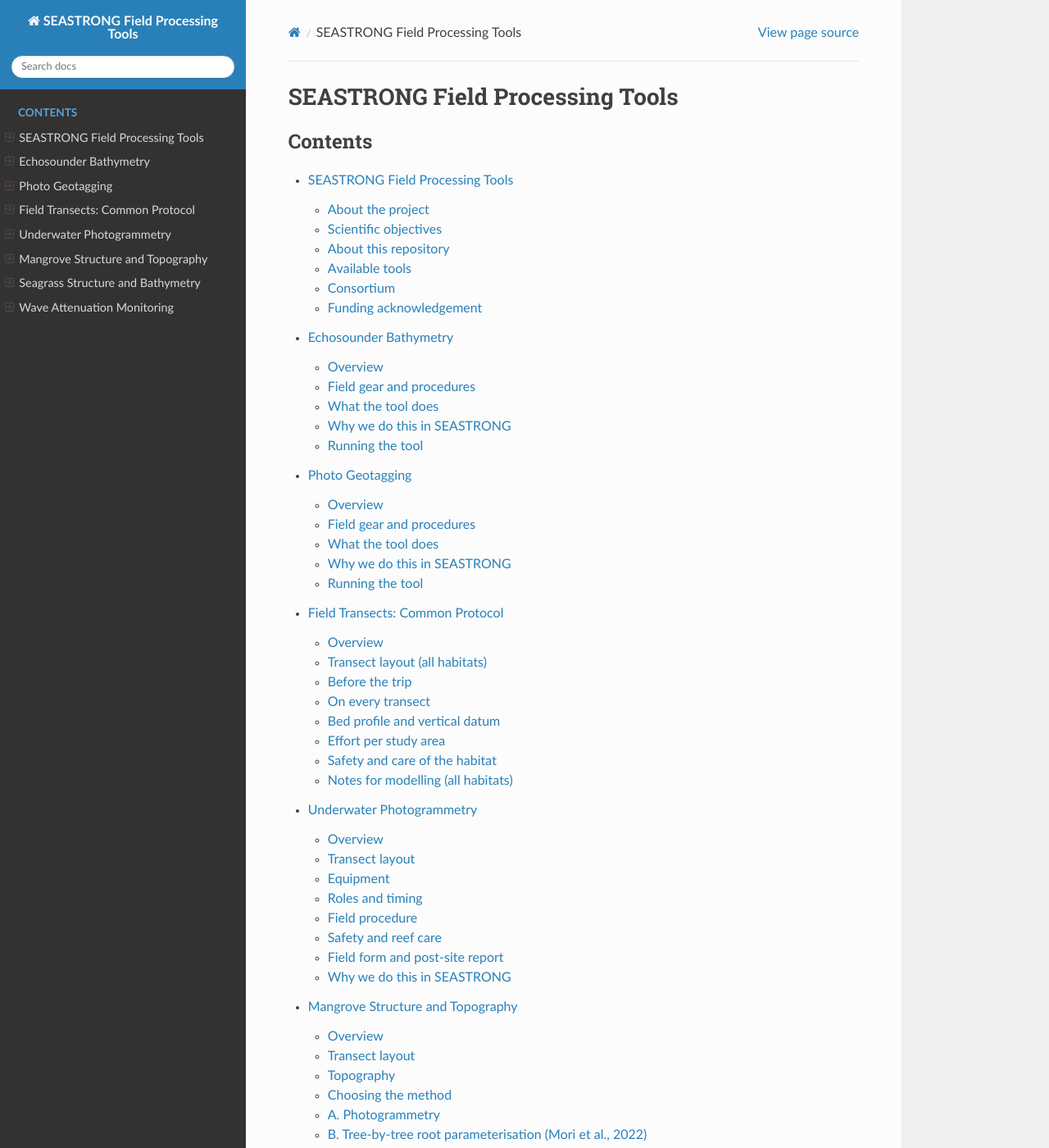
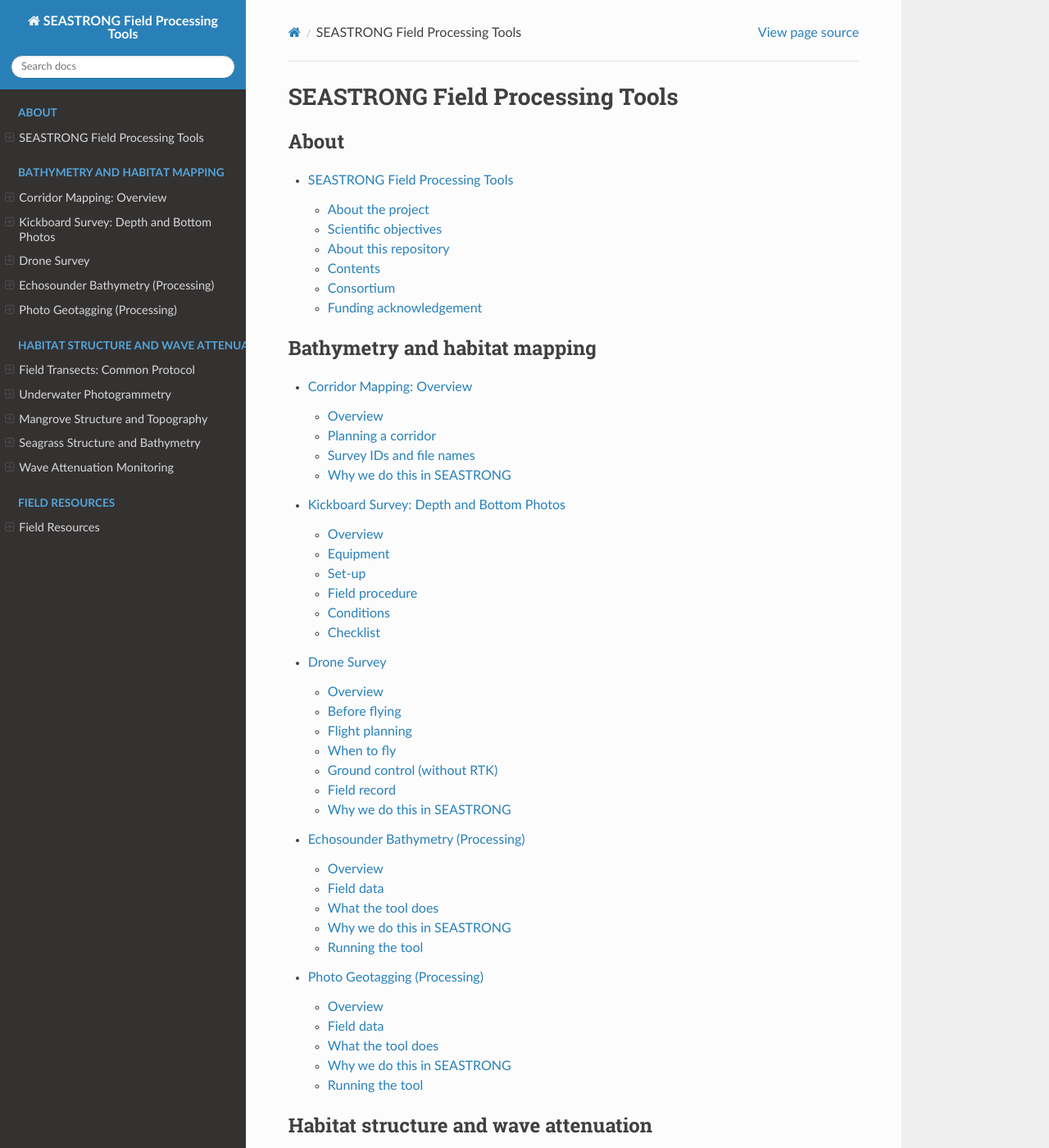
Before and after one commit to Alerovere/seastrong-field-tools, a Sphinx documentation site: the page built from docs/index.rst, in a window 1280 px wide and 1400 px high. Shown: the whole window at 82% size. Built offline with Sphinx 7.4.7 and the Read the Docs theme 3.1.0, drawn with Linux system fonts in a browser that asks for light colours; some of the changed lines change nothing that is shown; some of the changed text lies outside the part shown.

Commit message:
update to docs structure

```diff
--- /dev/null
+++ b/docs/corridor_mapping.md
@@ -0,0 +1,39 @@
+# Corridor Mapping: Overview
+
+## Overview
+
+In each corridor, SEASTRONG maps **bathymetry** and **habitats** at corridor scale, mainly from satellite imagery: satellite-derived bathymetry (SDB) and habitat classification. These products need **field data for calibration and validation**. This part of the documentation describes how the field data are collected and processed:
+
+| Dataset | Field method | Processing | Used for |
+| --- | --- | --- | --- |
+| Depth points | [Kickboard survey](kickboard_survey.md) (echosounder) | [Echosounder bathymetry](echosounder_bathymetry.md) | Calibration and validation of satellite-derived bathymetry; bathymetry of the hydrodynamic models |
+| Geotagged bottom photos | [Kickboard survey](kickboard_survey.md) (downward camera) | [Photo geotagging](photo_geotagging.md) | Ground truth for habitat maps; record of habitat condition |
+| Drone imagery | [Drone survey](drone_survey.md) | Orthomosaic and surface model | High-resolution habitat maps of reef flats, seagrass and mangroves; link between transects and satellite maps |
+
+The transect surveys (habitat structure and wave attenuation, see [Field transects](field_transects.md)) are a separate operation at a much smaller scale. They are usually done in the same corridors and the same field campaign.
+
+---
+
+## Planning a corridor
+
+- **Cover the whole corridor and the whole depth range.** Satellite-derived bathymetry is calibrated and validated with depth points, so the points must span all depths and all bottom types (sand, seagrass, coral, rubble) present in the corridor, not only the easiest areas.
+- **Use several tracks, not one line.** Swim or fly parallel lines across the corridor, from the deepest accessible water to the shore, plus a few lines along the shore at different depths. Points are later split into a calibration and a validation set, so they need to be spread out.
+- **Choose the timing for each dataset:**
+  - depth points can be collected at any tide, because they are tide-corrected in processing; note the times;
+  - bottom photos need clear water and are best in the middle of the day with low waves;
+  - drone flights need low tide, calm water and a low sun (see [Drone survey](drone_survey.md)).
+- **Combine with the transects** where possible: run at least one kickboard track along each transect of the corridor, so that the transect data and the corridor maps can be compared.
+
+---
+
+## Survey IDs and file names
+
+Each mapping survey gets an ID built like the transect IDs: **area + date (DDMMYY) + corridor + survey type**, with survey type `bathy` for the kickboard survey (depth and photos) and `drone` for the drone survey. For example: `BZ140327C1bathy`, `BZ150327C1drone`. If more than one survey of the same type is done in a corridor on the same day, add a letter: `BZ140327C1bathyB`.
+
+All files and folders start with the survey ID; see [Field resources](field_resources.md#naming-rules).
+
+---
+
+## Why we do this in SEASTRONG
+
+In **WP1, Task 1.2** (mapping the physical environment within corridors), bathymetry and habitat maps are core deliverables; they are produced mainly from satellite imagery, which needs field data for calibration and validation. In **WP4, Task 4.5**, the bathymetry is also used to set up the hydrodynamic models (XBeach).
--- /dev/null
+++ b/docs/drone_survey.md
@@ -0,0 +1,56 @@
+# Drone Survey
+
+## Overview
+
+Drone imagery gives high-resolution maps of reef flats, seagrass beds and mangrove canopy, between the scale of the transects and that of the satellite images. From the photos, an **orthomosaic** (a georeferenced image of the whole area) and a **surface model** are produced. They are used to map habitats in detail, to link the transects to the satellite maps, and, in mangroves, to describe the canopy and the exposed intertidal areas.
+
+Any consumer drone with a good camera can be used. Positions come from the **drone's own GNSS** (no RTK): the absolute position of the maps is accurate to a few metres, which is enough to compare them with satellite images and with the field data collected with handheld GNSS.
+
+---
+
+## Before flying
+
+- **Rules and permits:** follow the national drone regulations of the study area and the conditions of the research permit (protected areas, wildlife, distance from people and villages). The pilot must have the qualifications required locally.
+- **Safety:** fly within visual line of sight, with an observer; check batteries, propellers and the home point before each flight; do not fly in strong wind or rain.
+- **Area:** plan the flight area to cover the corridor section of interest, including the transects of the corridor.
+
+---
+
+## Flight planning
+
+| Parameter | Guidance |
+| --- | --- |
+| Altitude | Typically 60–100 m above take-off: a lower altitude gives finer detail but more photos and battery |
+| Overlap | At least 75% along track and 70% across track; over water use **at least 80% / 80%**, because the image matching is harder on water |
+| Camera | Pointing straight down (nadir); exposure and white balance fixed if the drone allows it |
+| Flight lines | Parallel lines, planned with the drone's mission app |
+
+---
+
+## When to fly
+
+- **Low tide**, so that reef flats, seagrass and the mangrove fringe are as shallow or as exposed as possible.
+- **Low sun** (early morning, or late afternoon), to avoid **sun glint** on the water surface. Avoid flying around midday in clear sky.
+- **Calm water and little wind**: ripples and waves blur the bottom and make the mosaic fail over water.
+- **Uniform light**: a thin, even overcast is good; avoid scattered clouds that cast moving shadows.
+
+---
+
+## Ground control (without RTK)
+
+Without RTK, the maps are positioned by the drone's GNSS. To check and improve the alignment with the other datasets:
+
+- where there is dry land or emergent reef, place **4–5 visible targets** (e.g. large printed boards) spread across the area, and record their position with a handheld GNSS (averaging the position for a minute);
+- otherwise, the orthomosaic can be aligned in processing to recognisable features in the satellite images.
+
+---
+
+## Field record
+
+For each flight, note: survey ID (e.g. `BZ150327C1drone`), date, start and end time, tide, weather and wind, altitude, overlap, number of photos, and positions of the ground targets. Name the photo folders with the survey ID (see [Field resources](field_resources.md#naming-rules)).
+
+---
+
+## Why we do this in SEASTRONG
+
+In **WP1, Task 1.2**, drone imagery is used together with the bottom photos and the bathymetry to map the extent and condition of the habitats within each corridor, and to link the field transects to the corridor-scale satellite maps.
--- a/docs/echosounder_bathymetry.md
+++ b/docs/echosounder_bathymetry.md
@@ -1,4 +1,4 @@
-# Echosounder Bathymetry
+# Echosounder Bathymetry (Processing)
 
 ## Overview
 
@@ -10,24 +10,13 @@ This tool processes depth data collected with a **Deeper Pro** echosounder and a
 
 ---
 
-## Field gear and procedures
+## Field data
 
-In SEASTRONG, bathymetry and bottom photography are collected simultaneously as part of the same field operation, using a simple floating platform that can be deployed by a single operator. The video tutorial above covers the full setup and field procedure for both datasets together. This page focuses on the bathymetry component only — for the photo geotagging workflow see the [Photo Geotagging](photo_geotagging.md) page.
+The depth points are collected with the [kickboard survey](kickboard_survey.md), together with the bottom photos. This page covers the processing only.
 
-The approach is intentionally low-cost and easy to deploy. It is not designed for high-resolution surveys, but to allow field teams to quickly collect georeferenced depth points over coral reefs and seagrass beds with minimal equipment and logistics.
+### Calibration and validation
 
-### Equipment used for bathymetry
-
-- **Deeper Pro echosounder** — a consumer-grade fish finder that records depth and GPS simultaneously, connecting via Wi-Fi to a smartphone
-- **Smartphone** running the Deeper app
-- **Swimming kickboard** — used as a floating platform; the Deeper Pro is mounted on the underside facing the water, and the smartphone sits on top
-- **Dive mask and fins** — the operator swims while pushing the board along the transect
-
-### Why this approach
-
-The bathymetric points collected with this setup are used to **ground-truth and validate satellite-derived bathymetry** produced elsewhere in SEASTRONG. Satellite-derived bathymetry (SDB) relies on optical remote sensing and requires in-situ depth measurements for calibration and accuracy assessment. The Deeper Pro provides a rapid and affordable way to collect these ground-truth points across the shallow coral reef and seagrass habitats that are the focus of SEASTRONG corridor mapping.
-
-This is why, at the end of the processing notebook, the corrected depth dataset is **split into two subsets**: one for calibration and one for independent validation of the satellite-derived bathymetry model. Keeping these two subsets separate is essential for an unbiased accuracy assessment.
+The depth points are used to **calibrate and validate satellite-derived bathymetry** (see [Corridor mapping](corridor_mapping.md)). This is why, at the end of the processing, the corrected depth dataset is **split into two subsets**: one for calibration and one for independent validation of the satellite-derived bathymetry model. Keeping these two subsets separate is essential for an unbiased accuracy assessment.
 
 ---
 
--- /dev/null
+++ b/docs/field_resources.md
@@ -0,0 +1,51 @@
+# Field Resources
+
+Forms, naming rules and equipment lists shared by all SEASTRONG field surveys.
+
+---
+
+## Field forms
+
+One fillable form per survey, with the field data sheets and the post-site report. Print the field pages on waterproof paper (or copy them onto the slate), then type the data and the report into the same PDF the same day.
+
+| Survey | Form |
+| --- | --- |
+| Reef photogrammetry | {download}`Reef photogrammetry field form, v1.0 <_static/forms/reef_photogrammetry_field_form_v1.0.pdf>` |
+| Mangrove structure and topography | {download}`Mangrove field form, v1.0 <_static/forms/mangrove_field_form_v1.0.pdf>` |
+| Seagrass structure and bathymetry | {download}`Seagrass field form, v1.0 <_static/forms/seagrass_field_form_v1.0.pdf>` |
+
+**Fill the forms in with Adobe Acrobat Reader** (free, [download it here](https://get.adobe.com/reader/)). In Acrobat Reader the survey ID is filled in automatically from study area, date and corridor, and appears on every page, and the form fields are saved correctly. Other viewers (Mac Preview, browsers, phone apps) may not fill in the ID or may not save the fields.
+
+Save each filled form with the data, named `<surveyID>_field_form.pdf`.
+
+---
+
+## Naming rules
+
+### Survey IDs
+
+Every survey has an ID made of **area + date (DDMMYY) + corridor + survey type**:
+
+| Part | Values |
+| --- | --- |
+| Area | `BZ` (Belize), `SC` (Seychelles), `FJ` (Fiji) |
+| Date | Day, month, year of the survey: `140327` = 14 March 2027 |
+| Corridor | `C1` to `C6` |
+| Survey type | Transects: `reef`, `seagrass`, `mangrove`. Corridor mapping: `bathy` (kickboard survey), `drone` |
+
+Examples: `BZ140327C1reef`, `BZ150327C1seagrass`, `BZ160327C1mangrove`, `BZ140327C1bathy`, `BZ150327C1drone`. If two surveys of the same type are done in the same corridor on the same day, add a letter: `BZ140327C1bathyB`.
+
+### Files and folders
+
+Start every file and folder name with the survey ID, then the item: `<surveyID>_<item>`. For example: `FJ020627C1reef_camA/`, `BZ150327C3seagrass_Q05_photo2.jpg`, `BZ140327C1bathy_scan.csv`, `BZ140327C1bathy.gpx`, `BZ140327C1reef_field_form.pdf`.
+
+### Dates and times
+
+- In forms and field sheets, dates are written as **mm/dd/yyyy**; in the survey ID the date is **DDMMYY**.
+- Note the **time zone** of the watch or phone used for the times written in the field.
+
+---
+
+## Equipment
+
+The {download}`equipment purchase list <_static/resources/SEASTRONG_field_equipment_purchase_list.xlsx>` covers the reef, mangrove and seagrass transect surveys, with quantities per field team and columns for price, supplier and purchase status. Pressure sensors and barometric loggers (wave attenuation), the kickboard survey and drones are not included.
--- a/docs/field_transects.md
+++ b/docs/field_transects.md
@@ -31,8 +31,8 @@ The sensor deployment is described on the [wave attenuation](wave_attenuation.md
 | ☐ | Cameras labelled A and B (camera and housing) |
 | ☐ | Bar list prepared: target codes and measured centre-to-centre distance of each scale bar |
 | ☐ | Slates prepared with the field sheet of each habitat |
-| ☐ | Equipment checked against the purchase list |
-| ☐ | Field forms printed: {download}`reef <_static/forms/reef_photogrammetry_field_form_v1.0.pdf>`, {download}`mangrove <_static/forms/mangrove_field_form_v1.0.pdf>`, {download}`seagrass <_static/forms/seagrass_field_form_v1.0.pdf>` |
+| ☐ | Equipment checked against the [purchase list](field_resources.md#equipment) |
+| ☐ | Field forms printed (see [Field resources](field_resources.md#field-forms)) |
 
 Times of depth readings are written from a watch or phone; note the time zone on the slate, so that depths can be corrected for the tide with the pressure-sensor record.
 
@@ -52,7 +52,7 @@ At the end, **photograph the slate** before wiping it, and copy it into the digi
 
 ### File names
 
-Start every file and folder name with the transect ID, then the item: `<transectID>_<item>`, with area `BZ`, `SC` or `FJ`, corridor `C1`–`C6` and habitat `reef`, `seagrass` or `mangrove`. For example: `BZ150327C3seagrass_Q05_photo2.jpg`, `FJ020627C1reef_camA/`. Dates in forms are written as mm/dd/yyyy; in the transect ID the date is DDMMYY.
+Survey IDs, file names and date formats follow the [naming rules](field_resources.md#naming-rules).
 
 ---
 
--- a/docs/index.rst
+++ b/docs/index.rst
@@ -3,13 +3,32 @@ SEASTRONG Field Processing Tools
 
 .. toctree::
    :maxdepth: 2
-   :caption: Contents
+   :caption: About
 
    index_page
+
+.. toctree::
+   :maxdepth: 2
+   :caption: Bathymetry and habitat mapping
+
+   corridor_mapping
+   kickboard_survey
+   drone_survey
    echosounder_bathymetry
    photo_geotagging
+
+.. toctree::
+   :maxdepth: 2
+   :caption: Habitat structure and wave attenuation
+
    field_transects
    underwater_photogrammetry
    mangroves
    seagrass
    wave_attenuation
+
+.. toctree::
+   :maxdepth: 2
+   :caption: Field resources
+
+   field_resources
--- a/docs/index_page.md
+++ b/docs/index_page.md
@@ -34,17 +34,31 @@ This repository is maintained by the **Ca' Foscari University of Venice (UNIVE)*
 
 It hosts field data processing tools developed to support SEASTRONG fieldwork. Each tool is self-contained and designed to be accessible to users with varying levels of coding experience, running primarily in Google Colab.
 
-## Available tools
+## Contents
 
-| Tool | Description | Relevant WP tasks |
+The documentation has three parts:
+
+**Bathymetry and habitat mapping** (corridor scale)
+
+| Page | Description | Relevant WP tasks |
 |------|-------------|-------------------|
-| [Echosounder bathymetry](echosounder_bathymetry.md) | Process depth data from a Deeper Pro echosounder and apply tide corrections | T1.2, T4.5 |
-| [Photo geotagging](photo_geotagging.md) | Geotag time-lapse bottom photos using a GPX track | T1.2, T1.3 |
-| [Field transects](field_transects.md) | Common layout, header, file names, effort and safety for the reef, seagrass and mangrove transects | T1.2, T4.5 |
-| [Underwater photogrammetry](underwater_photogrammetry.md) | Two-camera GoPro rig for SfM surveys on coral reefs | T1.2, T1.3, T2.2, T5.1 |
-| [Mangroves](mangroves.md) | Mangrove structure (photogrammetry, tree-by-tree or manual) and topographic profile | T1.2, T4.5 |
-| [Seagrass](seagrass.md) | Seagrass structure from quadrats and depth profile | T1.2, T4.5 |
+| [Corridor mapping](corridor_mapping.md) | Overview: which field data calibrate and validate the satellite bathymetry and habitat maps, and how to plan a corridor | T1.2 |
+| [Kickboard survey](kickboard_survey.md) | Field method: depth points and bottom photos with an echosounder and a camera on a kickboard | T1.2, T1.3, T4.5 |
+| [Drone survey](drone_survey.md) | Field method: drone imagery of reef flats, seagrass and mangroves | T1.2 |
+| [Echosounder bathymetry](echosounder_bathymetry.md) | Processing: tide correction of the depth points, calibration and validation sets | T1.2, T4.5 |
+| [Photo geotagging](photo_geotagging.md) | Processing: geotagging of the bottom photos with the GPS track | T1.2, T1.3 |
+
+**Habitat structure and wave attenuation** (transect scale)
+
+| Page | Description | Relevant WP tasks |
+|------|-------------|-------------------|
+| [Field transects](field_transects.md) | Common layout, header, effort and safety for the reef, seagrass and mangrove transects | T1.2, T4.5 |
+| [Underwater photogrammetry](underwater_photogrammetry.md) | Reef structure with a two-camera rig | T1.2, T1.3, T2.2, T5.1 |
+| [Mangroves](mangroves.md) | Mangrove structure and topographic profile | T1.2, T4.5 |
+| [Seagrass](seagrass.md) | Seagrass structure from quadrats, and depth profile | T1.2, T4.5 |
 | [Wave attenuation](wave_attenuation.md) | Pressure-sensor deployment, calibration and field validation | T1.2, T4.5 |
+
+**Field resources:** [field forms, naming rules and equipment list](field_resources.md).
 
 ## Consortium
 
--- /dev/null
+++ b/docs/kickboard_survey.md
@@ -0,0 +1,61 @@
+# Kickboard Survey: Depth and Bottom Photos
+
+## Overview
+
+Depth points and bottom photos are collected **in the same operation**, by one snorkeller pushing a kickboard that carries an echosounder and a downward-looking camera. The method is low-cost and quick to deploy. It is not a high-resolution survey: its purpose is to collect many georeferenced depth points and bottom photos across the shallow habitats of a corridor, to calibrate and validate the satellite maps (see [Corridor mapping](corridor_mapping.md)).
+
+**Video tutorial:** [Watch on YouTube](https://youtu.be/1o9oEFoXRG4?si=4JF5xB074aj_Nsrq)
+
+The data are processed with two tools: [Echosounder bathymetry](echosounder_bathymetry.md) (depth points) and [Photo geotagging](photo_geotagging.md) (bottom photos).
+
+---
+
+## Equipment
+
+- **Deeper Pro echosounder**: a consumer-grade sonar that records depth and GPS position, connected by Wi-Fi to a smartphone.
+- **Smartphone** with the Deeper app, in a waterproof case.
+- **Action camera** (e.g. GoPro) in a waterproof housing.
+- **Swimming kickboard** used as a floating platform: the echosounder and the camera are mounted on the underside, facing down; the smartphone sits on top.
+- Mask, snorkel and fins; a buoy and surface support for longer tracks.
+
+---
+
+## Set-up
+
+1. Mount the echosounder under the kickboard, facing down, so that it is always under water when the board floats.
+2. Mount the camera under the kickboard next to it, pointing **straight down** at the bottom.
+3. Set the camera to **timelapse photo** mode with a short interval (e.g. 1 s), linear lens, and fixed white balance where possible (see the camera settings on the [Underwater photogrammetry](underwater_photogrammetry.md#camera-settings) page).
+4. Connect the Deeper app to the echosounder and check that the GPS position is fixed before starting.
+
+---
+
+## Field procedure
+
+1. **Survey ID:** note the survey ID (e.g. `BZ140327C1bathy`), the date, the operator and the time zone of the phone.
+2. **Start recording:** start the scan in the Deeper app (with GPS on), then start the camera.
+3. **Reference photo:** at the start, hold the **phone screen showing the GPS time** under the camera and let it take a photo. The camera and the phone have independent clocks: this photo is used in processing to compute the time offset between them. Take a second reference photo at the end of the survey as a check.
+4. **Swim the tracks** planned for the corridor (see [Planning a corridor](corridor_mapping.md#planning-a-corridor)), pushing the board slowly and steadily, keeping it flat and the camera pointing down.
+5. **Note the start and end time** of each track, and any interruption.
+6. **At the end:** stop the camera and the scan, take the second reference photo, and check that the scan contains GPS positions.
+7. **Export** the scan from the Deeper app (CSV) and the GPS track (GPX), and download the photos. Name all files with the survey ID (see [Field resources](field_resources.md#naming-rules)).
+
+---
+
+## Conditions
+
+- **Depth points** can be collected at any tide stage: they are corrected for the tide in processing. Record the times.
+- **Bottom photos** need clear water and calm conditions; avoid strong waves and very turbid water. Strong caustics make the photos harder to interpret.
+- Work in a pair, with surface support for tracks far from shore, and follow the [safety rules](field_transects.md#safety-and-care-of-the-habitat).
+
+---
+
+## Checklist
+
+| ☐ | Item |
+|---|------|
+| ☐ | Phone charged, Deeper app connected, GPS fixed |
+| ☐ | Camera charged, memory card empty, timelapse mode, pointing down |
+| ☐ | **Data:** survey ID, date, operator, time zone of the phone |
+| ☐ | Reference photo of the phone GPS time at the start (and at the end) |
+| ☐ | **Data:** start and end time of each track |
+| ☐ | Scan exported (CSV), GPS track exported (GPX), photos downloaded, all named with the survey ID |
--- a/docs/photo_geotagging.md
+++ b/docs/photo_geotagging.md
@@ -1,4 +1,4 @@
-# Photo Geotagging
+# Photo Geotagging (Processing)
 
 ## Overview
 
@@ -10,21 +10,13 @@ This tool geotags time-lapse photos taken during fieldwork by matching each imag
 
 ---
 
-## Field gear and procedures
+## Field data
 
-Bottom photography and bathymetry are collected simultaneously as part of the same field operation. The video tutorial above covers the full setup and field procedure for both datasets together. This page focuses on the photo geotagging component only — for the bathymetry processing workflow see the [Echosounder Bathymetry](echosounder_bathymetry.md) page.
+The bottom photos are collected with the [kickboard survey](kickboard_survey.md), together with the depth points; the GPS track of the echosounder (GPX) is used to geotag them. This page covers the processing only.
 
-### Equipment used for bottom photography
+### Clock synchronisation
 
-- **GoPro camera** (or similar action camera) in a waterproof housing — set to timelapse mode and mounted on the underside of the kickboard, facing downward to photograph the bottom
-- **Deeper Pro echosounder** — the GPS track recorded by the Deeper app during the bathymetry survey is also used as the GNSS track for photo geotagging, exported as a GPX file
-- **Swimming kickboard** — the same floating platform used for the echosounder survey
-
-### Why this approach
-
-The geotagged bottom photos provide a ground-truth layer for habitat mapping within SEASTRONG cross-shelf corridors. Having accurate GPS coordinates embedded in each image allows photos to be directly imported into GIS software and spatially linked to other datasets collected along the same transect — including the bathymetry points, drone imagery, and ecosystem condition assessments.
-
-A key challenge in this workflow is that the GoPro and the GNSS device have independent clocks that are rarely perfectly synchronised. To correct for this, the notebook uses a **reference photo** — taken at the start of the survey while the GNSS screen is visible — to calculate the time offset between the two devices and apply it to the entire photo sequence.
+The camera and the phone have independent clocks that are rarely synchronised. The notebook uses the **reference photo** taken at the start of the survey, showing the phone GPS time, to calculate the time offset between the two devices and apply it to the whole photo sequence.
 
 ---
 
```
Also changed, not shown: 2 other files.
